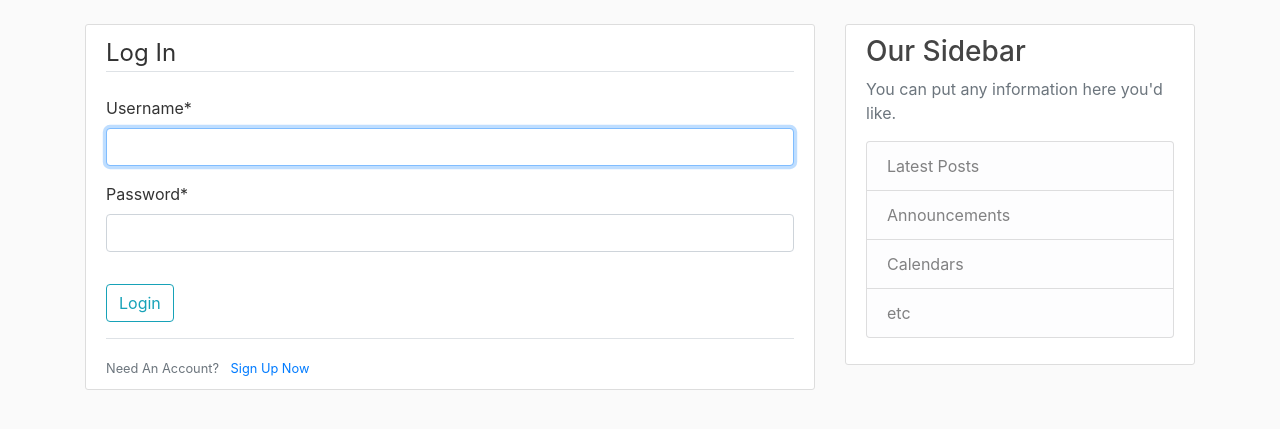
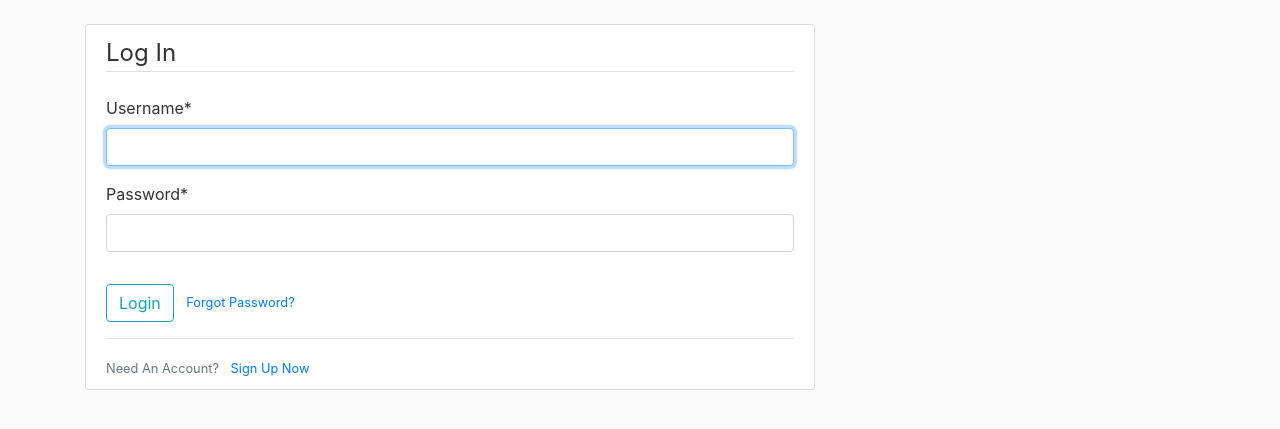
Before and after one commit to buffalobill208/first_webapp, a Django app: page /login/ in a window 1280 px wide. Shown: the part 56-485 px from the top of the page. Run offline with Django 3.2, Linux system fonts and the light colour scheme; some libraries are stand-ins or nearby versions.

Commit message:
Email and Password Reset
Completed email and password reset.

```diff
--- a/django_project/blog/templates/blog/base.html
+++ b/django_project/blog/templates/blog/base.html
@@ -31,7 +31,7 @@
                   <a class="nav-item nav-link" href="{% url 'blog-home' %}">Home</a>
                   <a class="nav-item nav-link" href="{% url 'blog-about' %}">About</a>
                 </div>
-                <!-- Navbar Right Side -->
+                <!-- Navbar Right Side-->
                 <div class="navbar-nav">
                   {% if user.is_authenticated %}
                      <a class="nav-item nav-link" href="{% url 'post-create' %}">New Post</a>
@@ -58,6 +58,7 @@
               {% endif %}
               {% block content %}{% endblock %}
             </div>
+            <!-- Sidebar Right Side
             <div class="col-md-4">
               <div class="content-section">
                 <h3>Our Sidebar</h3>
@@ -70,6 +71,7 @@
                   </ul>
                 </p>
               </div>
+            -->
             </div>
           </div>
         </main>
--- a/django_project/django_project/urls.py
+++ b/django_project/django_project/urls.py
@@ -29,6 +29,23 @@ urlpatterns = [
     path('profile/', user_views.profile, name='profile'),
     path('login/', auth_views.LoginView.as_view(template_name='users/login.html'), name='login'),
     path('logout/', auth_views.LogoutView.as_view(template_name='users/logout.html'), name='logout'),
+    # route that provides a form for the user to fillout that will resend a passord instruction to their email
+    path('password-reset/',
+         auth_views.PasswordResetView.as_view(template_name='users/password_reset.html'),
+         name='password_reset'),
+    # route that tells the user an email has been sent & to check your inbox.
+    path('password-reset/done/',
+         auth_views.PasswordResetDoneView.as_view(template_name='users/password_reset_done.html'),
+         name='password_reset_done'),
+    # route password reset confirmed.
+    path('password-reset-confirm/<uidb64>/<token>',
+         auth_views.PasswordResetConfirmView.as_view(
+             template_name='users/password_reset_confirm.html'),
+         name='password_reset_confirm'),
+    path('password-reset-complete/',
+         auth_views.PasswordResetCompleteView.as_view(
+             template_name='users/password_reset_complete.html'),
+         name='password_reset_complete'),
     path('', include('blog.urls')),
 ]
 
--- a/django_project/users/templates/users/login.html
+++ b/django_project/users/templates/users/login.html
@@ -10,6 +10,9 @@
             </fieldset>
             <div class="form-group">
                 <button class="btn btn-outline-info" type="submit">Login</button>
+                <small class="text-muted ml-2">
+                    <a href="{% url 'password_reset' %}">Forgot Password?</a>
+                </small>
             </div>
         </form>
         <div class="border-top pt-3">
--- /dev/null
+++ b/django_project/users/templates/users/password_reset_done.html
@@ -0,0 +1,6 @@
+{% extends "blog/base.html" %}
+{% block content %}
+    <div class="alert alert-info">
+        An email has been sent with instructions to reset your password
+    </div>
+{% endblock content %}
```
Also changed, not shown: django_project/django_proj_index.txt (+8 -0 lines), django_project/django_project/settings.py (+10 -0 lines), django_project/users/templates/users/logout.html (+5 -5 lines), django_project/users/templates/users/password_reset.html (added, +16 -0 lines), django_project/users/templates/users/password_reset_complete.html (added, +7 -0 lines), django_project/users/templates/users/password_reset_confirm.html (added, +16 -0 lines), django_project/db.sqlite3.
